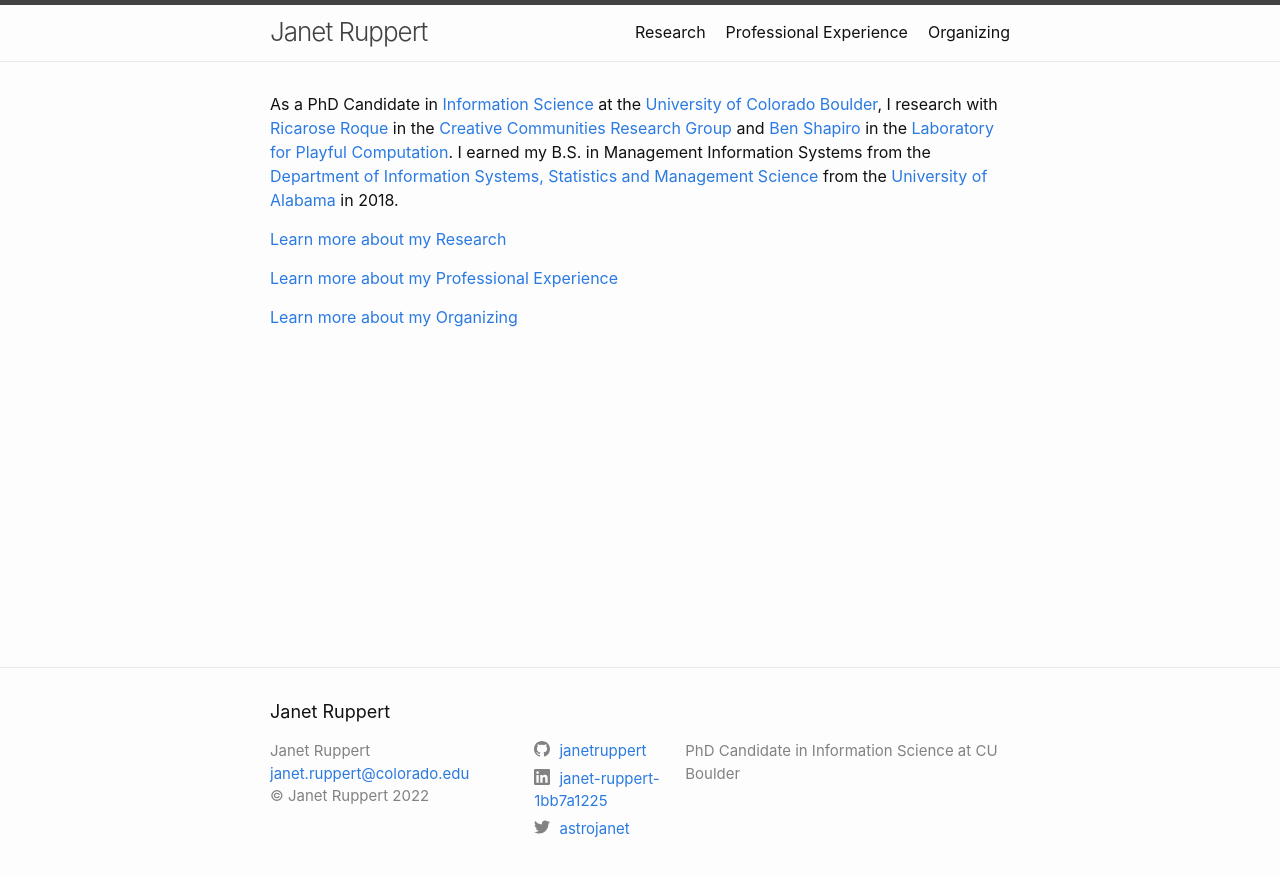
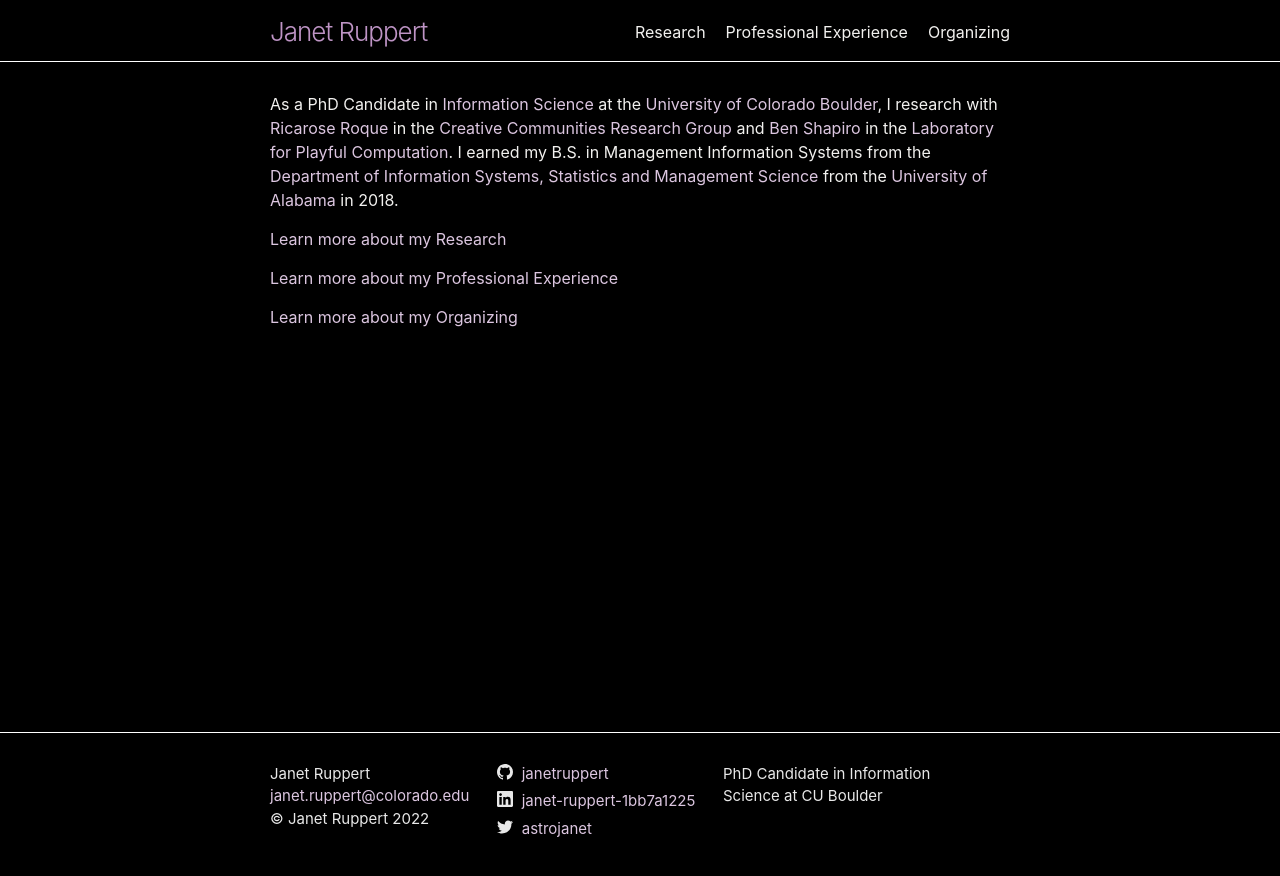
Before and after one commit to janetruppert/janetruppert.github.io, a Jekyll site: the page built from index.markdown, in a window 1280 px wide. Shown: the top 876 px of the page. Built offline with Jekyll 4.4.1, drawn with Linux system fonts in a browser that asks for light colours.

Commit message:
updated theme and footer

```diff
--- a/Gemfile
+++ b/Gemfile
@@ -8,6 +8,7 @@ source "https://rubygems.org"
 # This will help ensure the proper Jekyll version is running.
 # Happy Jekylling!
 gem "jekyll", "~> 4.2.2"
+
 # This is the default theme for new Jekyll sites. You may change this to anything you like.
 # Using regular theme.
 # gem "minima", "~> 2.5"
@@ -15,18 +16,21 @@ gem "jekyll", "~> 4.2.2"
 # uncomment the line below. To upgrade, run `bundle update github-pages`.
 # gem "github-pages", group: :jekyll_plugins
 # If you have any plugins, put them here!
+
 group :jekyll_plugins do
   gem "jekyll-feed", "~> 0.12"
 end
 
 # Windows and JRuby does not include zoneinfo files, so bundle the tzinfo-data gem
 # and associated library.
+
 platforms :mingw, :x64_mingw, :mswin, :jruby do
   gem "tzinfo", "~> 1.2"
   gem "tzinfo-data"
 end
 
 # Performance-booster for watching directories on Windows
+
 gem "wdm", "~> 0.1.1", :platforms => [:mingw, :x64_mingw, :mswin]
 
 # Lock `http_parser.rb` gem to `v0.6.x` on JRuby builds since newer versions of the gem
@@ -35,6 +39,6 @@ gem "http_parser.rb", "~> 0.6.0", :platforms => [:jruby]
 
 gem "webrick", "~> 1.7"
 
-gem "jekyll-remote-theme", "~> 0.4.3"
+gem "jekyll-remote-theme"
 
 gem "jekyll-seo-tag", "~> 2.8"
--- a/_config.yml
+++ b/_config.yml
@@ -34,14 +34,23 @@ author: Janet Ruppert
 
 # Specifying custom fields
 copyright: "Janet Ruppert"
+headshot-image: /images/headshot.jpeg
 
 
 # Build settings
+
+remote-theme: jekyll/minima
+
+minima:
+    skin: dark
+
 # Using regular theme.
 #theme: minima
 plugins:
   - jekyll-feed
   - jekyll-seo-tag
+  - jekyll-remote-theme
+
 
 # Exclude from processing.
 # The following items will not be processed, by default.
--- a/_includes/footer.html
+++ b/_includes/footer.html
@@ -2,8 +2,6 @@
   <data class="u-url" href="{{ "/" | relative_url }}"></data>
 
   <div class="wrapper">
-
-    <h2 class="footer-heading">{{ site.title | escape }}</h2>
 
     <div class="footer-col-wrapper">
       <div class="footer-col footer-col-1">
--- a/_sass/minima.scss
+++ b/_sass/minima.scss
@@ -10,13 +10,23 @@ $base-line-height: 1.5 !default;
 
 $spacing-unit:     30px !default;
 
-$text-color:       #111 !default;
-$background-color: #fdfdfd !default;
-$brand-color:      #2a7ae2 !default;
 
-$grey-color:       #828282 !default;
+$text-color:       #f2f1ef !default;
+$background-color: #000000 !default;
+$brand-color:      #dcc6e0 !default;
+
+//$text-color:       #111 !default;
+//$background-color: #fdfdfd !default;
+//$brand-color:      #2a7ae2 !default;
+
+
+$grey-color:       #e8e8e8 !default;
 $grey-color-light: lighten($grey-color, 40%) !default;
 $grey-color-dark:  darken($grey-color, 25%) !default;
+
+//$grey-color:       #828282 !default;
+//$grey-color-light: lighten($grey-color, 40%) !default;
+//$grey-color-dark:  darken($grey-color, 25%) !default;
 
 $table-text-align: left !default;
 
--- a/_sass/minima/_layout.scss
+++ b/_sass/minima/_layout.scss
@@ -2,7 +2,7 @@
  * Site header
  */
 .site-header {
-  border-top: 5px solid $grey-color-dark;
+  border-top: 5px solid $background-color;
   border-bottom: 1px solid $grey-color-light;
   min-height: $spacing-unit * 1.865;
 
@@ -20,7 +20,7 @@
 
   &,
   &:visited {
-    color: $grey-color-dark;
+    color: darken($brand-color, 15%);
   }
 }
 
@@ -135,31 +135,30 @@
 }
 
 .footer-col-1 {
+  width: -webkit-calc(30% - (#{$spacing-unit} / 2));
+  width:         calc(30% - (#{$spacing-unit} / 2));
+}
+
+.footer-col-2 {
+  width: -webkit-calc(30% - (#{$spacing-unit} / 2));
+  width:         calc(30% - (#{$spacing-unit} / 2));
+}
+
+.footer-col-3 {
   width: -webkit-calc(35% - (#{$spacing-unit} / 2));
   width:         calc(35% - (#{$spacing-unit} / 2));
 }
 
-.footer-col-2 {
-  width: -webkit-calc(20% - (#{$spacing-unit} / 2));
-  width:         calc(20% - (#{$spacing-unit} / 2));
-}
-
-.footer-col-3 {
-  width: -webkit-calc(45% - (#{$spacing-unit} / 2));
-  width:         calc(45% - (#{$spacing-unit} / 2));
-}
-
 @include media-query($on-laptop) {
-  .footer-col-1,
-  .footer-col-2 {
+  .footer-col-1, .footer-col-2, {
     width: -webkit-calc(50% - (#{$spacing-unit} / 2));
     width:         calc(50% - (#{$spacing-unit} / 2));
   }
-
-  .footer-col-3 {
+  .footer-col-3  {
     width: -webkit-calc(100% - (#{$spacing-unit} / 2));
     width:         calc(100% - (#{$spacing-unit} / 2));
   }
+
 }
 
 @include media-query($on-palm) {
```
Also changed, not shown: Gemfile.lock, images/headshot.jpeg (added), 12 other files.
